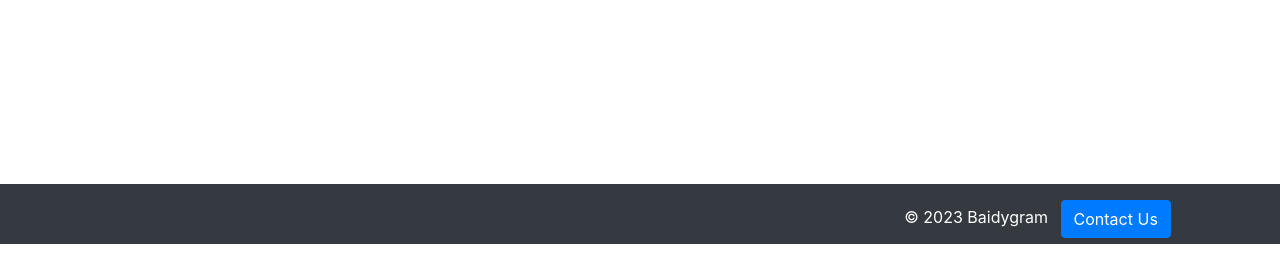
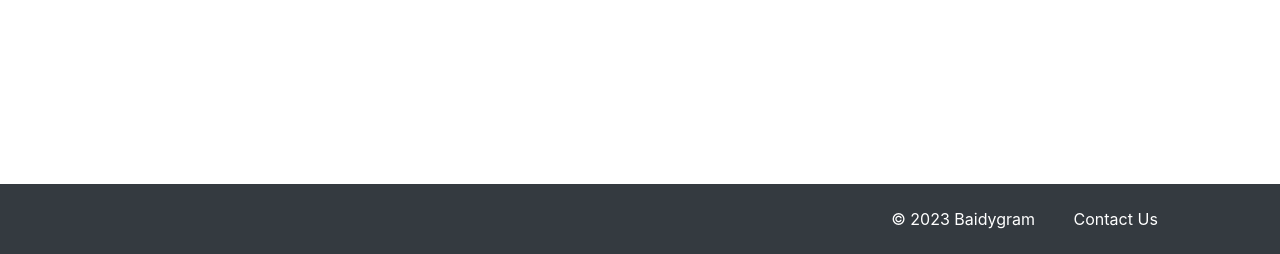
Before and after one commit to baidyprod/Baidygram, a Django app: page / in a window 1280 px wide. Shown: the part 661-915 px from the top of the page. Run offline with Django 4.2, Linux system fonts and the light colour scheme; data that the repository does not hold is empty; parts of the project's set-up code (start-up, migrations or seed data) failed here and were passed over; some libraries are stand-ins or nearby versions.

```diff
--- a/templates/base.html
+++ b/templates/base.html
@@ -17,11 +17,19 @@
         position: relative;
         bottom: 0;
         width: 100%;
-        height: 60px;
+        height: 70px;
         background-color: #343a40;
         color: white;
         text-align: right;
         margin: 70px 0px 0px;
+        }
+
+        .btn-link {
+        color: white;
+        }
+
+        .btn-link:hover {
+        color: white;
         }
 
     </style>
@@ -67,12 +75,10 @@
                 <div class="col-md-11">
                     <ul class="list-inline text-right mb-0">
                         <li class="list-inline-item">
-                            <p class="mb-0">© 2023 Baidygram</p>
+                            <button type="button" class="btn btn-link" style="text-decoration:none; cursor: default;">© 2023 Baidygram</button>
                         </li>
                         <li class="list-inline-item">
-                            <button type="button" class="btn btn-primary js-contact" data-url="{% url 'contact_us' %}">
-                            Contact Us
-                            </button>
+                            <button type="button" class="btn btn-link js-contact" data-url="{% url 'contact_us' %}">Contact Us</button>
                         </li>
                     </ul>
                 </div>
```
